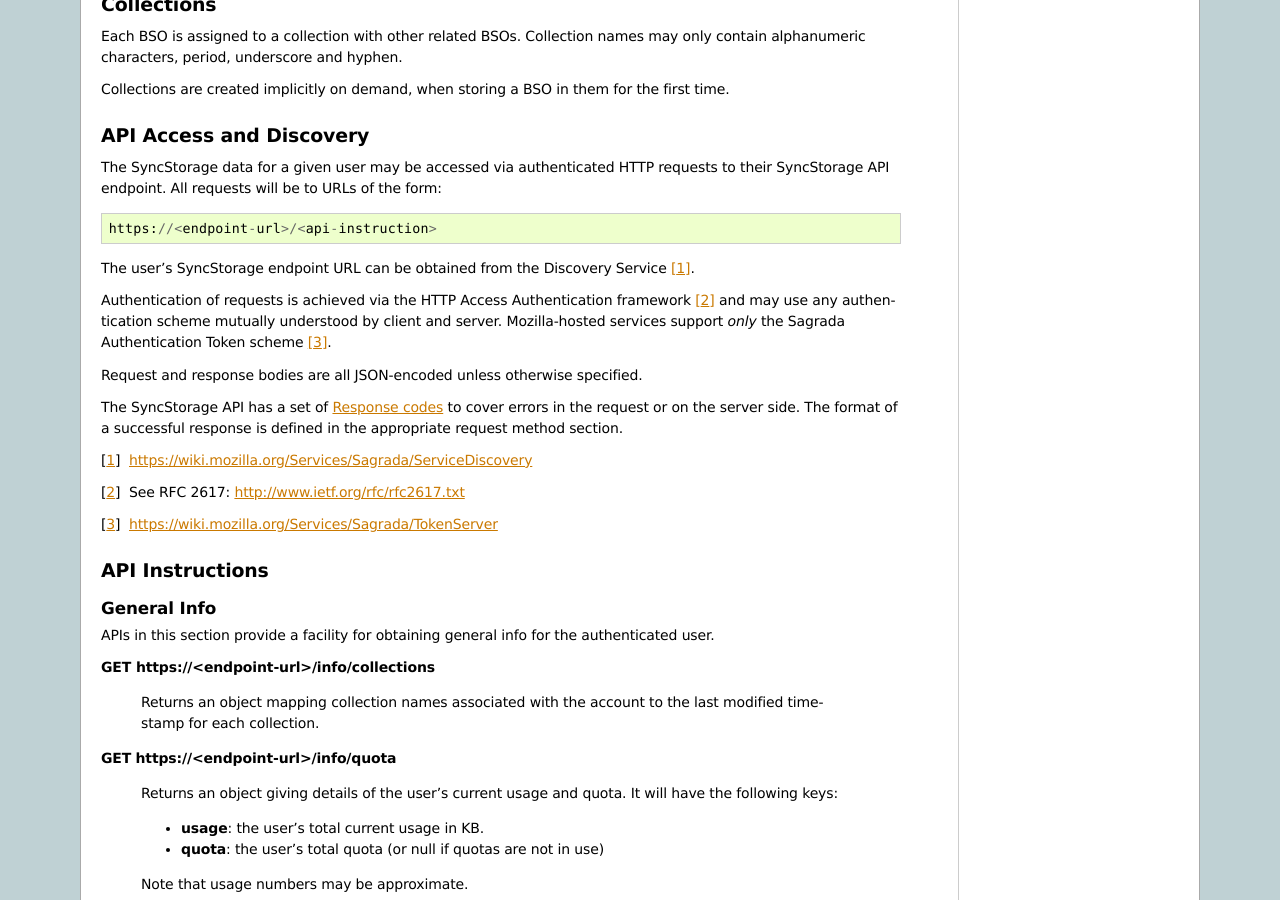
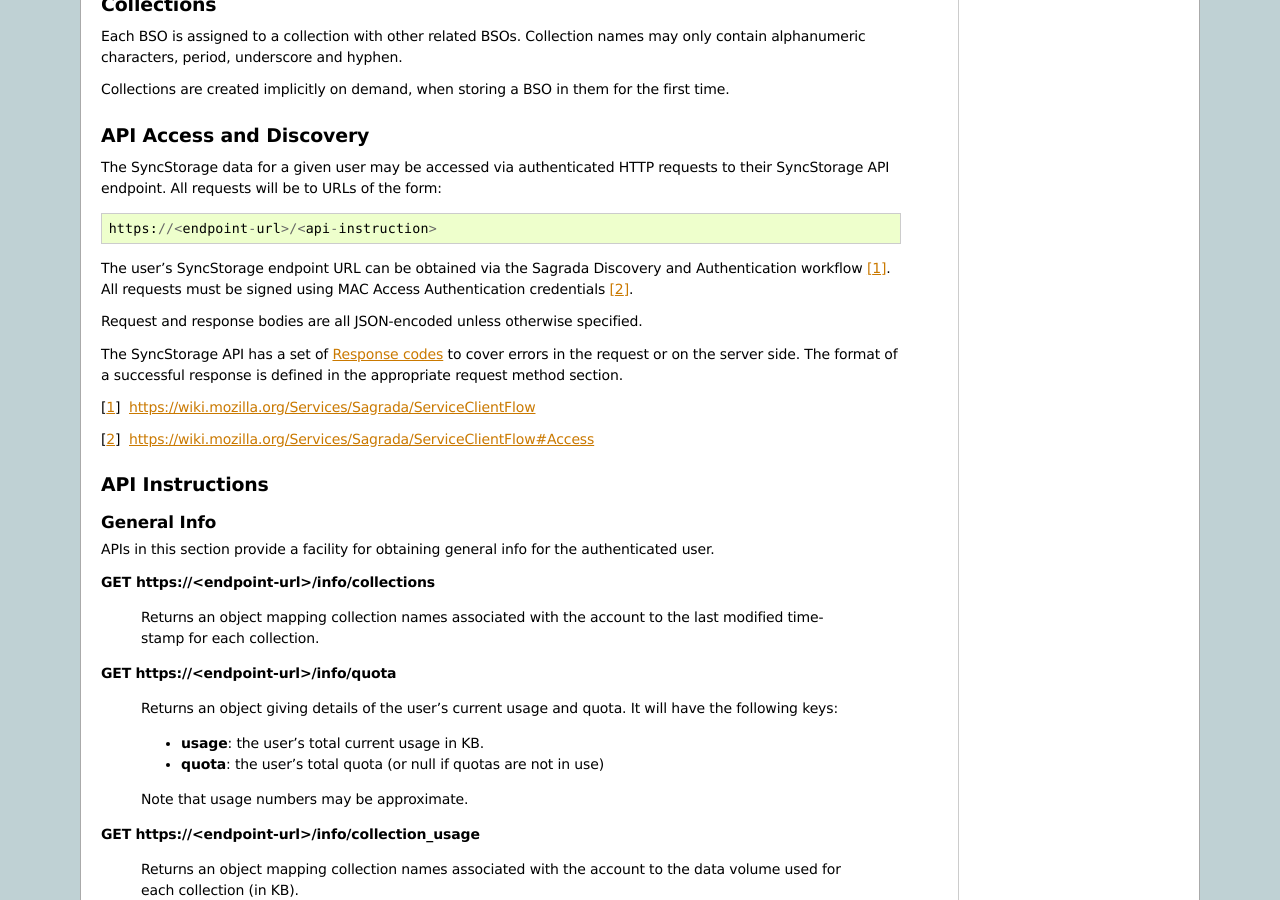
Before and after one commit to mozilla-services/docs, a Sphinx documentation site: the page built from source/storage/apis-2.0.rst, in a window 1280 px wide and 900 px high, scrolled down 947 px. Built offline with Sphinx 7.4.7, drawn with Linux system fonts in a browser that asks for light colours.

Commit message:
Explicitly require the use of MAC Access Authentication.

```diff
--- a/source/storage/apis-2.0.rst
+++ b/source/storage/apis-2.0.rst
@@ -87,13 +87,9 @@ to URLs of the form::
 
     https://<endpoint-url>/<api-instruction>
 
-The user's SyncStorage endpoint URL can be obtained from the Discovery
-Service [1]_.
-
-Authentication of requests is achieved via the HTTP Access Authentication
-framework [2]_ and may use any authentication scheme mutually understood by
-client and server.  Mozilla-hosted services support *only* the Sagrada
-Authentication Token scheme [3]_.
+The user's SyncStorage endpoint URL can be obtained via the Sagrada Discovery
+and Authentication workflow [1]_.  All requests must be signed using MAC
+Access Authentication credentials [2]_.
 
 Request and response bodies are all JSON-encoded unless otherwise specified.
 
@@ -102,9 +98,8 @@ request or on the server side. The format of a successful response is
 defined in the appropriate request method section.
 
 
-.. [1] https://wiki.mozilla.org/Services/Sagrada/ServiceDiscovery
-.. [2] See RFC 2617: http://www.ietf.org/rfc/rfc2617.txt
-.. [3] https://wiki.mozilla.org/Services/Sagrada/TokenServer
+.. [1] https://wiki.mozilla.org/Services/Sagrada/ServiceClientFlow
+.. [2] https://wiki.mozilla.org/Services/Sagrada/ServiceClientFlow#Access
 
 
 API Instructions
```
